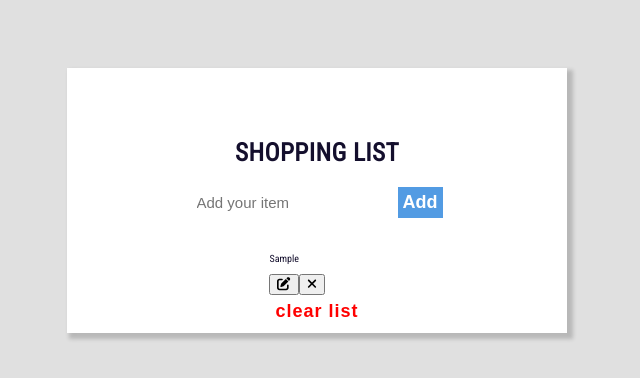
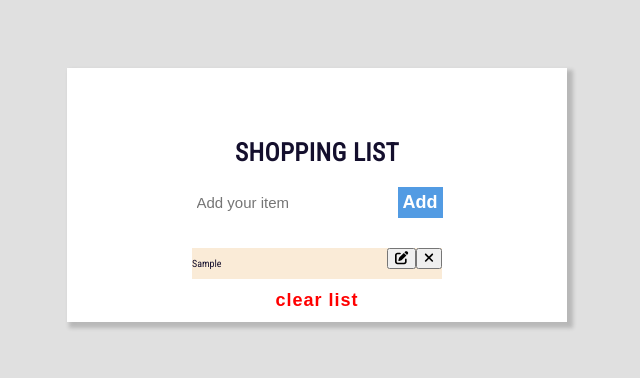
Before and after one commit to tamaskovacs0408/shopping-list, a React (Create React App) app: page / in a window 1280 px wide. Both pictures are taken after typing "Sample" into the empty fields and a click on the button "Add". Shown: the top 378 px of the page, without its empty margins (331-971 px from the left). Built offline with nearby package versions, Linux system fonts and the light colour scheme.

Commit message:
Update styles

```diff
--- a/src/App.css
+++ b/src/App.css
@@ -72,6 +72,30 @@ h1 {
 .btn_submit:hover {
   background-color: rgb(17, 121, 225);
 }
+.list_container {
+  display: flex;
+  flex-direction: column;
+  justify-content: center;
+  align-items: center;
+}
+.shopping_list {
+  width: 100%;
+  height: auto;
+  display: flex;
+  justify-content: space-around;
+  align-items: center;
+  background-color: antiquewhite;
+  margin: 5px auto;
+}
+.list_item {
+  width: 250px;
+  display: flex;
+  justify-content: space-between;
+}
+.btn_edit {
+  align-self: ;
+}
+
 .btn_clear {
   border: none;
   background: none;
--- a/src/Component/List/List.jsx
+++ b/src/Component/List/List.jsx
@@ -1,24 +1,29 @@
-import React from 'react'
-import { FontAwesomeIcon } from '@fortawesome/react-fontawesome';
-import { faEdit, faXmark } from '@fortawesome/free-solid-svg-icons';
+import React from "react";
+import { FontAwesomeIcon } from "@fortawesome/react-fontawesome";
+import { faEdit, faXmark } from "@fortawesome/free-solid-svg-icons";
 
-export default function List({items, deleteItem, updateItem}) {
+export default function List({ items, deleteItem, updateItem }) {
   return (
-    <div className='shopping_list'>
+    <div className="shopping_list">
       {items.map((item) => {
-        const {id, title} = item;
-        return <div key={id} className='list_item'>
-          <p className='item_title'>{title}</p>
-          <div className="btn_container">
-            <button className='btn_edit'>
-              <FontAwesomeIcon icon={faEdit} onClick={() => updateItem(id)}/>
-            </button>
-            <button className='btn_delete' >
-              <FontAwesomeIcon icon={faXmark} onClick={() => deleteItem(id)}/>
-            </button>
+        const { id, title } = item;
+        return (
+          <div key={id} className="list_item">
+            <p className="item_title">{title}</p>
+            <div className="btn_container">
+              <button className="btn_edit">
+                <FontAwesomeIcon icon={faEdit} onClick={() => updateItem(id)} />
+              </button>
+              <button className="btn_delete">
+                <FontAwesomeIcon
+                  icon={faXmark}
+                  onClick={() => deleteItem(id)}
+                />
+              </button>
+            </div>
           </div>
-        </div>
+        );
       })}
     </div>
-  )
+  );
 }
```
